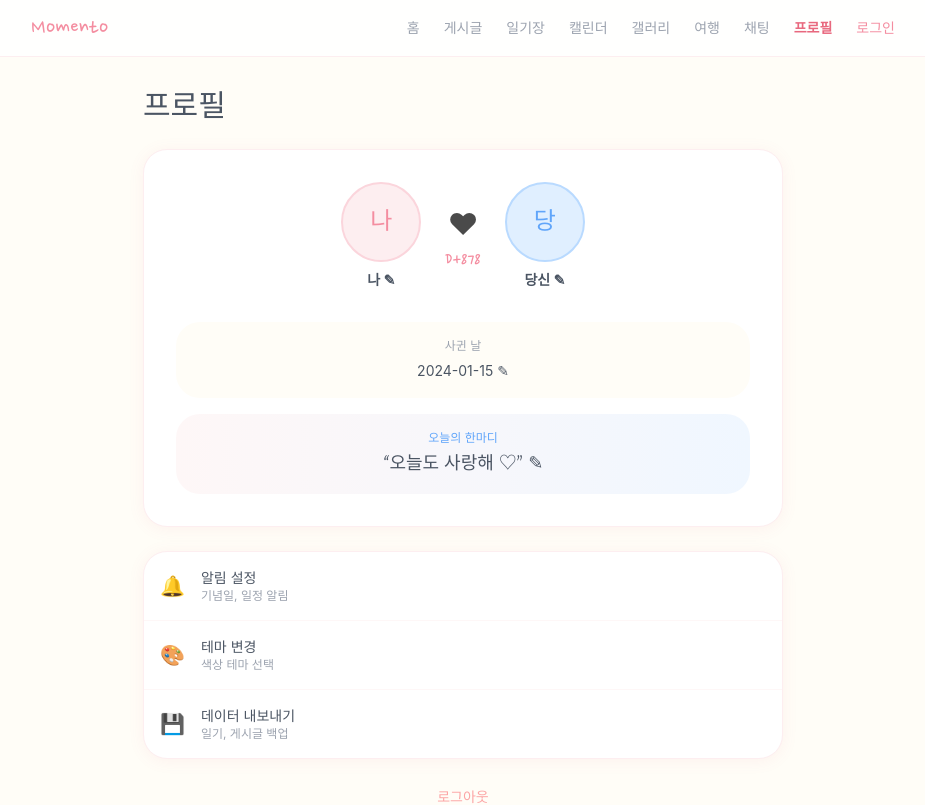
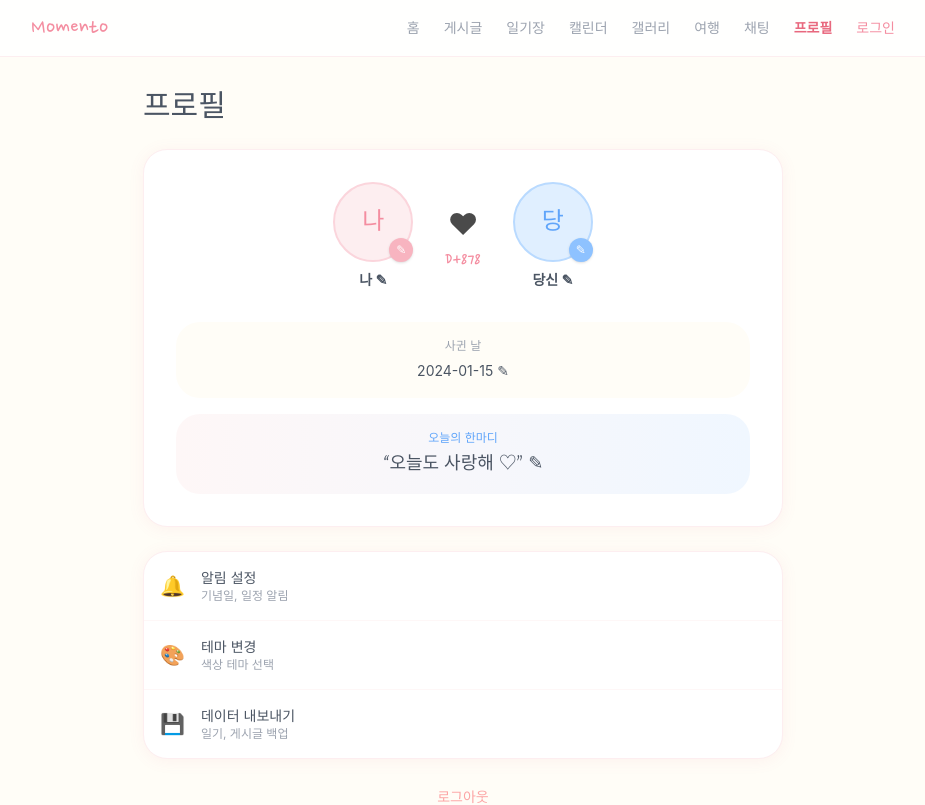
Before and after one commit to yurim-web/momento_project, a Next.js app: page /profile in a window 1280 px wide. Shown: the top 805 px of the page, without its empty margins (177-1102 px from the left). Built offline with nearby package versions, Linux system fonts and the light colour scheme; a web font is replaced by a local one.

Commit message:
feat: 프로필 사진 업로드 기능 추가 (base64 localStorage 저장)

```diff
--- a/src/app/profile/page.tsx
+++ b/src/app/profile/page.tsx
@@ -1,6 +1,7 @@
 'use client'
 
 import Navbar from '@/components/Navbar'
+import Modal from '@/components/Modal'
 import { useState, useEffect } from 'react'
 import { useRouter } from 'next/navigation'
 
@@ -13,6 +14,7 @@ export default function ProfilePage() {
   const [person1, setPerson1] = useState({ name: '나', email: '' })
   const [person2, setPerson2] = useState({ name: '당신', email: '' })
   const [toast, setToast] = useState<string | null>(null)
+  const [modal, setModal] = useState<{ title: string; message?: string; onConfirm: () => void } | null>(null)
   const [showThemeModal, setShowThemeModal] = useState(false)
   const [showNotifModal, setShowNotifModal] = useState(false)
   const [showProfileModal, setShowProfileModal] = useState(false)
@@ -23,6 +25,8 @@ export default function ProfilePage() {
     schedule: true,
     diary: false,
   })
+  const [myPhoto, setMyPhoto] = useState<string | null>(null)
+  const [partnerPhoto, setPartnerPhoto] = useState<string | null>(null)
 
   useEffect(() => {
     const savedStartDate = localStorage.getItem('coupleStartDate')
@@ -38,6 +42,8 @@ export default function ProfilePage() {
     if (savedNotif) setNotifSettings(JSON.parse(savedNotif))
     setPerson1({ name: userName, email: userEmail })
     setPerson2({ name: partnerName, email: partnerEmail })
+    setMyPhoto(localStorage.getItem('myProfilePhoto'))
+    setPartnerPhoto(localStorage.getItem('partnerProfilePhoto'))
   }, [])
 
   const getDDay = () => {
@@ -57,10 +63,15 @@ export default function ProfilePage() {
   }
 
   const handleLogout = () => {
-    if (!confirm('로그아웃 하시겠어요?')) return
-    localStorage.removeItem('userEmail')
-    localStorage.removeItem('userName')
-    router.push('/login')
+    setModal({
+      title: '로그아웃 할까요?',
+      message: '다음에 또 만나요 👋',
+      onConfirm: () => {
+        localStorage.removeItem('userEmail')
+        localStorage.removeItem('userName')
+        router.push('/login')
+      },
+    })
   }
 
   const showToast = (msg: string) => {
@@ -89,6 +100,24 @@ export default function ProfilePage() {
     showToast('별명이 변경되었어요')
   }
 
+  const handlePhotoChange = (who: 'me' | 'partner', e: React.ChangeEvent<HTMLInputElement>) => {
+    const file = e.target.files?.[0]
+    if (!file) return
+    const reader = new FileReader()
+    reader.onload = () => {
+      const base64 = reader.result as string
+      if (who === 'me') {
+        setMyPhoto(base64)
+        localStorage.setItem('myProfilePhoto', base64)
+      } else {
+        setPartnerPhoto(base64)
+        localStorage.setItem('partnerProfilePhoto', base64)
+      }
+      showToast('프로필 사진이 변경되었어요')
+    }
+    reader.readAsDataURL(file)
+  }
+
   const handleExportData = () => {
     const data = {
       profile: { person1, person2, startDate, todayMessage },
@@ -113,31 +142,45 @@ export default function ProfilePage() {
 
         {/* 커플 프로필 카드 */}
         <div className="card-pastel p-8 text-center mb-6">
-          <div className="flex items-center justify-center gap-6 mb-6">
-            <button onClick={openProfileModal} className="flex flex-col items-center gap-2 group">
-              <div className="w-20 h-20 rounded-full bg-pink-100 flex items-center justify-center border-2 border-pink-200 group-hover:border-pink-300 transition-colors">
-                <span className="font-handwriting text-2xl text-pink-400">
-                  {person1.name[0]}
-                </span>
-              </div>
-              <span className="font-ui text-sm text-gray-600 font-bold group-hover:text-pink-400 transition-colors">{person1.name} ✎</span>
+          <div className="flex items-center justify-center gap-4 sm:gap-8 mb-6">
+            {/* 내 프로필 */}
+            <div className="flex flex-col items-center gap-2">
+              <label className="cursor-pointer group relative">
+                <div className="w-16 h-16 sm:w-20 sm:h-20 rounded-full bg-pink-100 flex items-center justify-center border-2 border-pink-200 group-hover:border-pink-300 transition-colors overflow-hidden">
+                  {myPhoto ? (
+                    <img src={myPhoto} alt="내 프로필" className="w-full h-full object-cover" />
+                  ) : (
+                    <span className="font-handwriting text-2xl text-pink-400">{person1.name[0]}</span>
+                  )}
+                </div>
+                <span className="absolute bottom-0 right-0 w-6 h-6 bg-pink-300 rounded-full flex items-center justify-center text-white text-xs shadow">✎</span>
+                <input type="file" accept="image/*" className="hidden" onChange={(e) => handlePhotoChange('me', e)} />
+              </label>
+              <button onClick={openProfileModal} className="font-ui text-sm text-gray-600 font-bold hover:text-pink-400 transition-colors">{person1.name} ✎</button>
               <span className="font-ui text-xs text-gray-400">{person1.email}</span>
-            </button>
+            </div>
 
             <div className="flex flex-col items-center">
               <span className="text-3xl">♥</span>
               <span className="font-handwriting text-xl text-pink-400 mt-1">D+{getDDay()}</span>
             </div>
 
-            <button onClick={openProfileModal} className="flex flex-col items-center gap-2 group">
-              <div className="w-20 h-20 rounded-full bg-lavender-100 flex items-center justify-center border-2 border-lavender-200 group-hover:border-lavender-300 transition-colors">
-                <span className="font-handwriting text-2xl text-lavender-400">
-                  {person2.name[0]}
-                </span>
-              </div>
-              <span className="font-ui text-sm text-gray-600 font-bold group-hover:text-lavender-400 transition-colors">{person2.name} ✎</span>
+            {/* 상대방 프로필 */}
+            <div className="flex flex-col items-center gap-2">
+              <label className="cursor-pointer group relative">
+                <div className="w-16 h-16 sm:w-20 sm:h-20 rounded-full bg-lavender-100 flex items-center justify-center border-2 border-lavender-200 group-hover:border-lavender-300 transition-colors overflow-hidden">
+                  {partnerPhoto ? (
+                    <img src={partnerPhoto} alt="상대방 프로필" className="w-full h-full object-cover" />
+                  ) : (
+                    <span className="font-handwriting text-2xl text-lavender-400">{person2.name[0]}</span>
+                  )}
+                </div>
+                <span className="absolute bottom-0 right-0 w-6 h-6 bg-lavender-300 rounded-full flex items-center justify-center text-white text-xs shadow">✎</span>
+                <input type="file" accept="image/*" className="hidden" onChange={(e) => handlePhotoChange('partner', e)} />
+              </label>
+              <button onClick={openProfileModal} className="font-ui text-sm text-gray-600 font-bold hover:text-lavender-400 transition-colors">{person2.name} ✎</button>
               <span className="font-ui text-xs text-gray-400">{person2.email}</span>
-            </button>
+            </div>
           </div>
 
           {/* 사귄 날짜 */}
@@ -343,6 +386,19 @@ export default function ProfilePage() {
         </div>
       )}
 
+      {/* 확인 모달 */}
+      {modal && (
+        <Modal
+          type="confirm"
+          title={modal.title}
+          message={modal.message}
+          confirmText="확인"
+          cancelText="취소"
+          onConfirm={() => { modal.onConfirm(); setModal(null) }}
+          onCancel={() => setModal(null)}
+        />
+      )}
+
       {/* 토스트 메시지 */}
       {toast && (
         <div className="fixed bottom-24 left-1/2 -translate-x-1/2 z-50 bg-gray-700 text-white text-sm px-5 py-2.5 rounded-full shadow-lg font-ui animate-fade-in">
```
